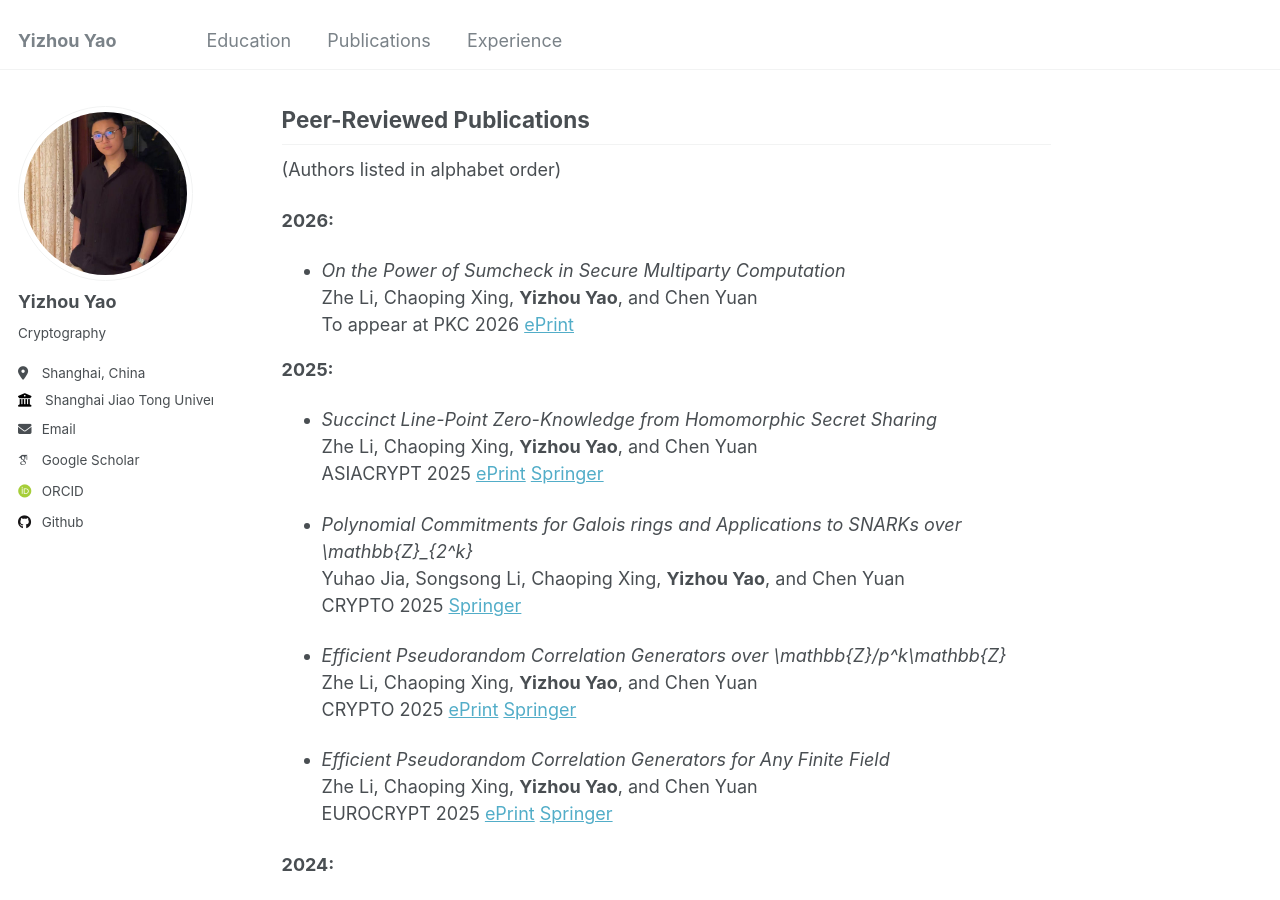
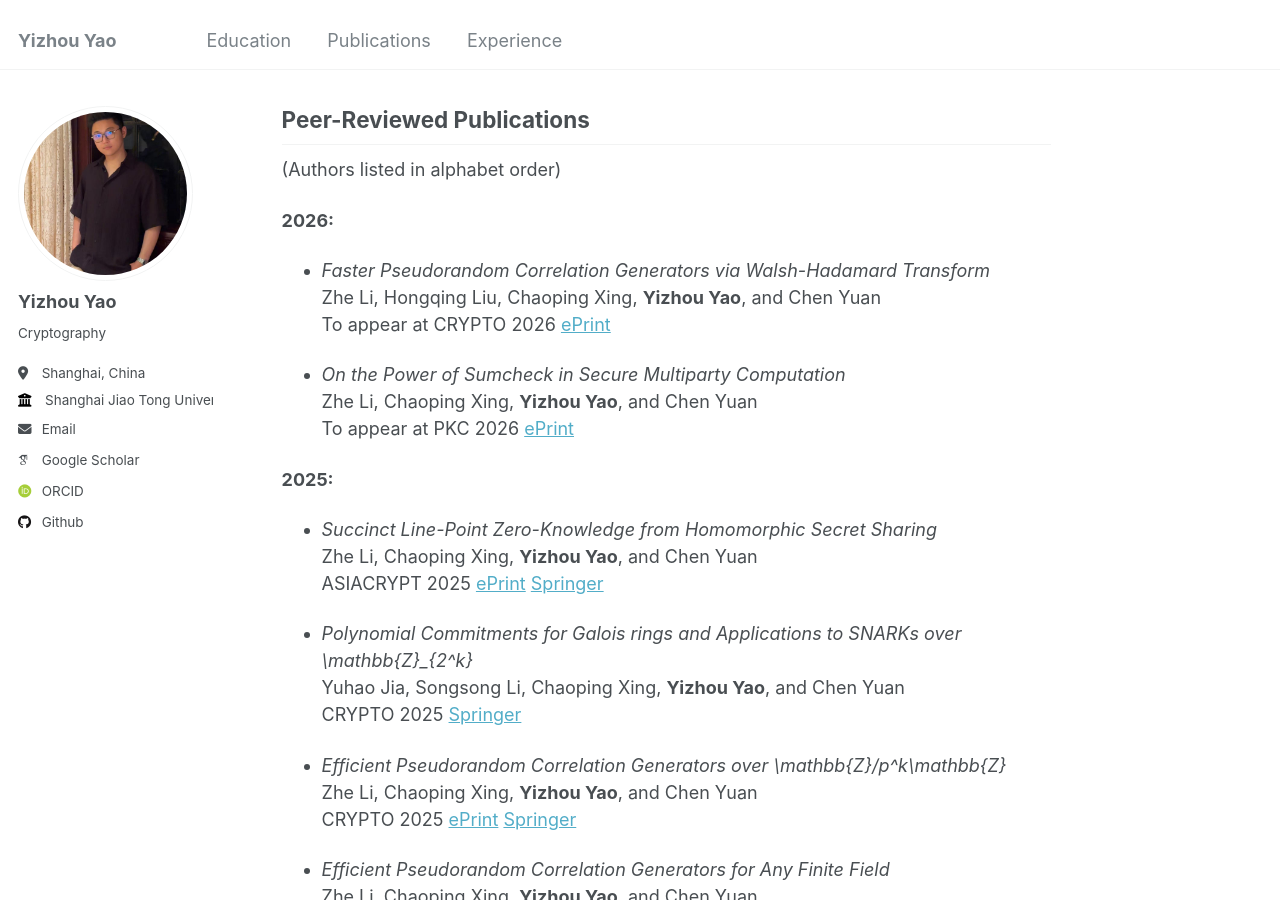
Before and after one commit to sjtu-YizhouYao/sjtu-YizhouYao.github.io, a Jekyll site: the page built from _pages/about.md, in a window 1280 px wide and 900 px high, scrolled down 638 px. Built offline with Jekyll 4.4.1, drawn with Linux system fonts in a browser that asks for light colours; some web fonts are replaced.

Commit message:
Update about.md

```diff
--- a/_pages/about.md
+++ b/_pages/about.md
@@ -27,6 +27,10 @@ Currently, I'm looking for postdoc/tenure-track opportunities. Please contact me
 (Authors listed in alphabet order)
 
 **2026:**
+- *Faster Pseudorandom Correlation Generators via Walsh-Hadamard Transform*
+  Zhe Li, Hongqing Liu, Chaoping Xing, **Yizhou Yao**, and Chen Yuan
+  To appear at CRYPTO 2026 [ePrint](https://eprint.iacr.org/2026/196)
+
 - *On the Power of Sumcheck in Secure Multiparty Computation*
   Zhe Li, Chaoping Xing, **Yizhou Yao**, and Chen Yuan
   To appear at PKC 2026 [ePrint](https://eprint.iacr.org/2025/177)
```
